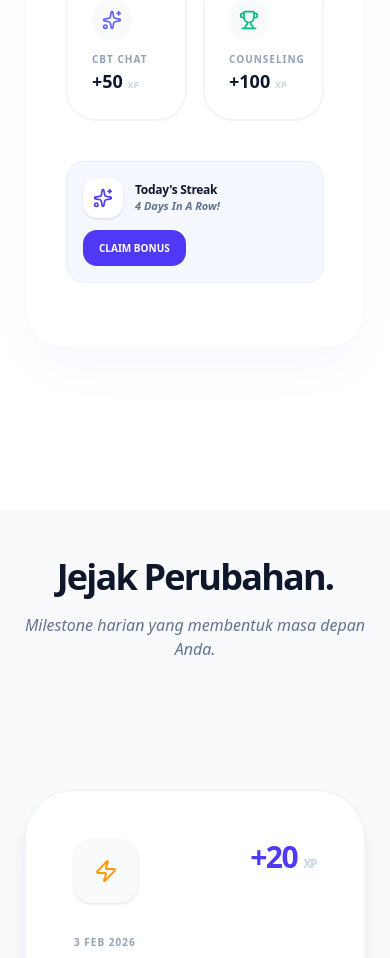
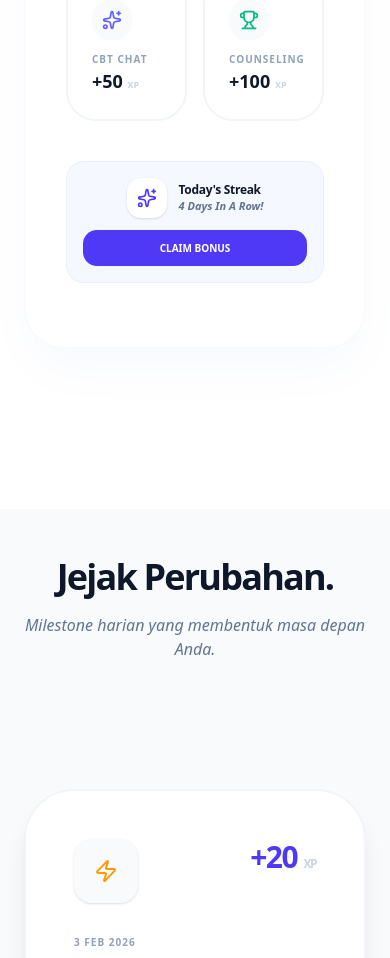
Before and after one commit to ahmadrofiussuud/mental-bmc, a Next.js app: page /journey in a window 390 px wide. Shown: the part 2701-3659 px from the top of the page. Built offline with nearby package versions, Linux system fonts and the light colour scheme.

Commit message:
Center CLAIM BONUS button on mobile - full width layout

```diff
--- a/src/components/ResilienceJourney.tsx
+++ b/src/components/ResilienceJourney.tsx
@@ -128,7 +128,7 @@ export const ResilienceJourney: React.FC<ResilienceJourneyProps> = ({ userXP, le
                             />
                         </div>
 
-                        <div className="bg-indigo-50/50 p-4 sm:p-5 md:p-6 rounded-2xl sm:rounded-3xl border border-indigo-100/50 flex flex-col sm:flex-row items-start sm:items-center justify-between gap-3 sm:gap-4">
+                        <div className="bg-indigo-50/50 p-4 sm:p-5 md:p-6 rounded-2xl sm:rounded-3xl border border-indigo-100/50 flex flex-col sm:flex-row items-center justify-between gap-3 sm:gap-4">
                             <div className="flex items-center gap-3 sm:gap-4">
                                 <div className="w-10 h-10 sm:w-12 sm:h-12 bg-white rounded-xl sm:rounded-2xl flex items-center justify-center text-indigo-600 shadow-sm shrink-0">
                                     <Sparkles className="w-5 h-5 sm:w-6 sm:h-6" />
@@ -138,7 +138,7 @@ export const ResilienceJourney: React.FC<ResilienceJourneyProps> = ({ userXP, le
                                     <p className="text-[11px] sm:text-xs font-bold text-slate-500 italic">4 Days In A Row!</p>
                                 </div>
                             </div>
-                            <Button className="bg-indigo-600 hover:bg-slate-900 text-white rounded-xl sm:rounded-2xl font-black text-[10px] sm:text-xs uppercase px-4 sm:px-6 py-2 sm:py-2.5 whitespace-nowrap">
+                            <Button className="bg-indigo-600 hover:bg-slate-900 text-white rounded-xl sm:rounded-2xl font-black text-[10px] sm:text-xs uppercase px-4 sm:px-6 py-2 sm:py-2.5 whitespace-nowrap w-full sm:w-auto">
                                 Claim Bonus
                             </Button>
                         </div>
```
